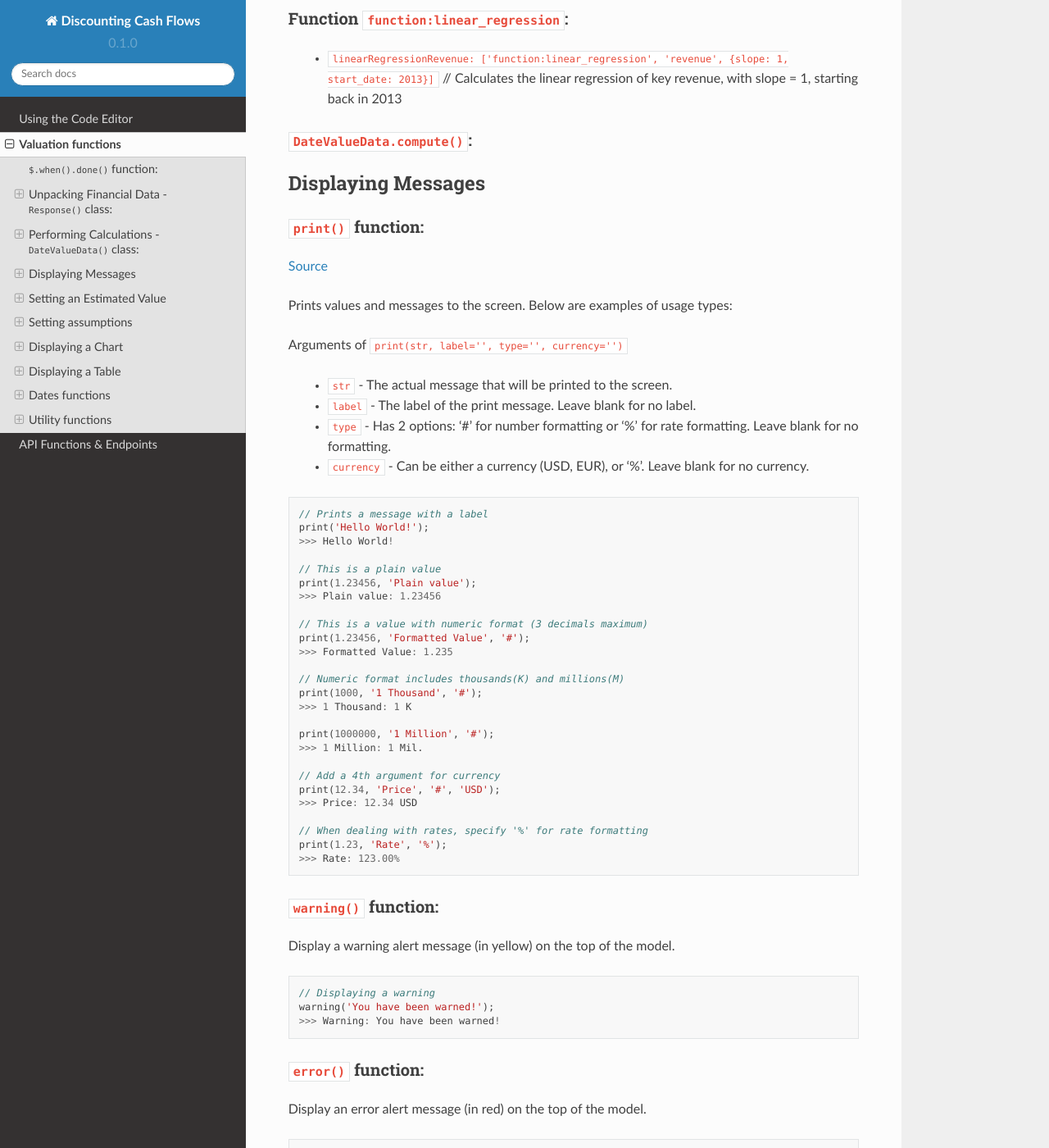
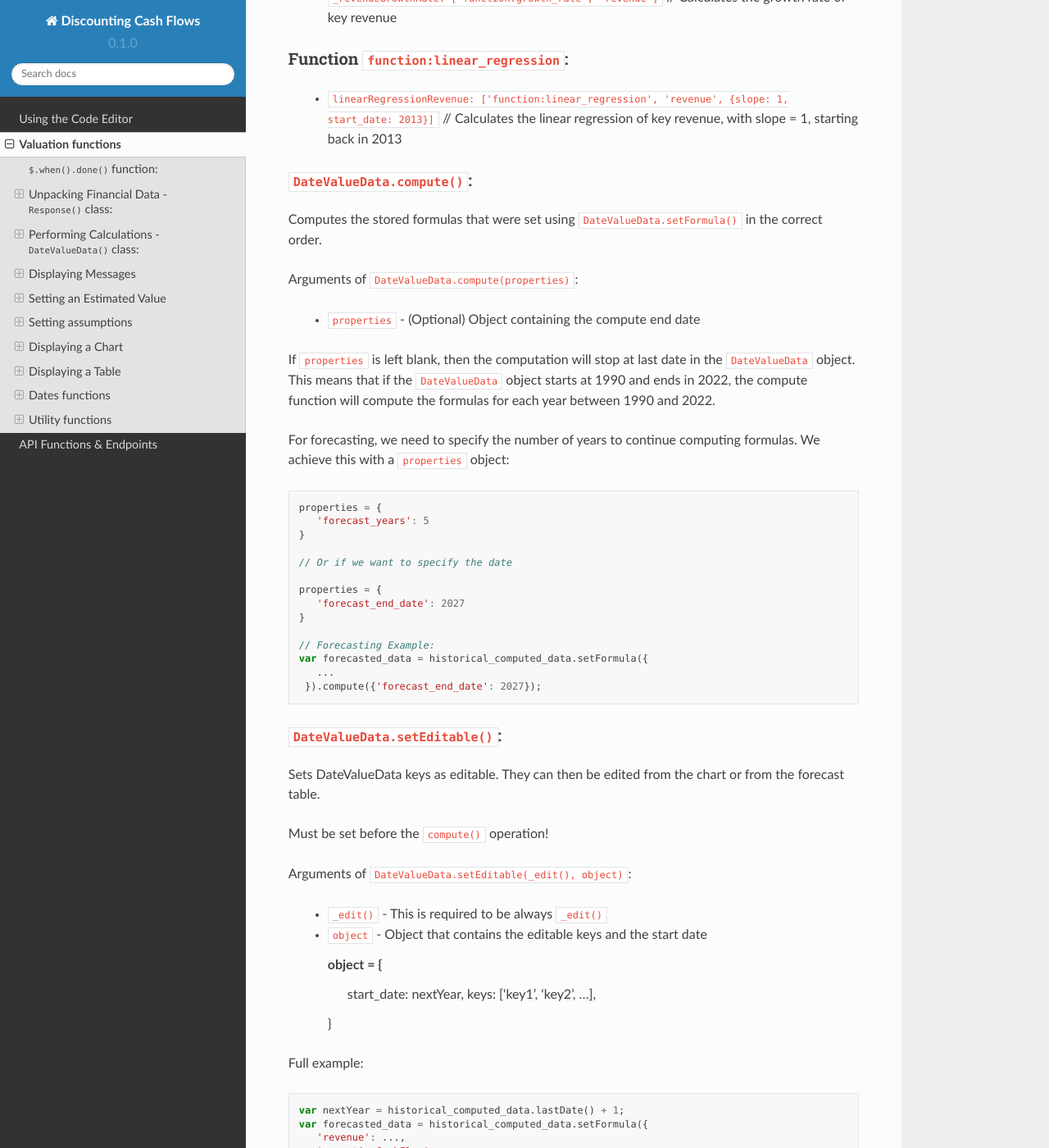
Before and after one commit to DiscountingCashFlows/readthedocs, a Sphinx documentation site: the page built from docs/source/functions.rst, in a window 1280 px wide and 1400 px high, scrolled down 6689 px. Shown: the whole window at 82% size. Built offline with Sphinx 7.4.7 and the Read the Docs theme 2.0.0, drawn with Linux system fonts in a browser that asks for light colours; some of the changed text lies outside the part shown.

Commit message:
Update functions.rst

```diff
--- a/docs/source/functions.rst
+++ b/docs/source/functions.rst
@@ -216,6 +216,8 @@ Also, notice that both '_netMargin' and '_returnOnEquity' keys start with an '_'
 
 Writes the formula onto a DateValueData object before calculation.
 
+Must be set before the ``compute()`` operation!
+
 Arguments of ``DateValueData.setFormula(new_formula)``:
 
  * ``new_formula`` - The new formula object to be set.
@@ -273,6 +275,65 @@ Function ``function:linear_regression``:
 
 ``DateValueData.compute()``:
 ****************************
+
+Computes the stored formulas that were set using ``DateValueData.setFormula()`` in the correct order.
+
+Arguments of ``DateValueData.compute(properties)``:
+
+ * ``properties`` - (Optional) Object containing the compute end date
+
+If ``properties`` is left blank, then the computation will stop at last date in the ``DateValueData`` object. This means that if the ``DateValueData`` object starts at 1990 and ends in 2022, the compute function will compute the formulas for each year between 1990 and 2022.
+
+For forecasting, we need to specify the number of years to continue computing formulas. We achieve this with a ``properties`` object:
+
+.. code-block:: javascript
+
+   properties = {
+      'forecast_years': 5
+   }
+
+   // Or if we want to specify the date
+
+   properties = {
+      'forecast_end_date': 2027
+   }
+
+   // Forecasting Example:
+   var forecasted_data = historical_computed_data.setFormula({
+      ...
+    }).compute({'forecast_end_date': 2027});
+
+``DateValueData.setEditable()``:
+********************************
+
+Sets DateValueData keys as editable. They can then be edited from the chart or from the forecast table.
+
+Must be set before the ``compute()`` operation!
+
+Arguments of ``DateValueData.setEditable(_edit(), object)``:
+
+ * ``_edit()`` - This is required to be always ``_edit()``
+
+ * ``object`` - Object that contains the editable keys and the start date
+
+   object = {
+      start_date: nextYear,
+      keys: ['key1', 'key2', ...],
+   }
+
+Full example:
+
+.. code-block:: javascript
+
+   var nextYear = historical_computed_data.lastDate() + 1;
+   var forecasted_data = historical_computed_data.setFormula({
+      'revenue': ...,
+      'operatingCashFlow': ...,
+      'freeCashFlow': ...,
+    }).setEditable(_edit(), {
+      start_date: nextYear,
+      keys: ['revenue', 'operatingCashFlow', 'freeCashFlow'],
+    }).compute({'forecast_end_date': forecastEndDate});
 
 Displaying Messages
 -------------------
@@ -429,71 +490,74 @@ Setting assumptions
 
 Assumptions are set either statically or dynamically.
 
-- ``static`` : We have a default value for the assumption (Example: INPUT.GROWTH_YEARS: 5 - it will be 5 growth years by default)
+- ``static`` : We have a default value for the assumption (Example: GROWTH_YEARS: 5 - it will be 5 growth years by default)
 
-- ``dynamic``: We can set the assumption by using ``setInputDefault()`` (Example: INPUT._TREASURY_YIELD: '' - needs to be filled dynamically with the us 10 year treasury yield)
+- ``dynamic``: We can set the assumption by using ``setAssumption()`` (Example: _TREASURY_YIELD: '' - needs to be filled dynamically with the us 10 year treasury yield)
 
 ``Input()`` function:
 *********************
 
 The ``Input()`` function holds the interactive assumptions data, which the user is able tweak and play around with.
 
-We usually use UPPERCASE when defining INPUT variables, so that we know it is referring to an input, but you can use whichever case you want.
+We usually use UPPERCASE when defining INPUT variables, so that we know it is referring to an assumption, but you can use whichever case you want.
 
 The variable name will be formatted like so:
 
-  ``INPUT.NUMBER_ONE`` -> Number One
+  ``NUMBER_ONE`` -> Number One
 
-  ``INPUT.Number_Two`` -> Number Two
+  ``Number_Two`` -> Number Two
 
-  ``INPUT.number_three`` -> Number Three
+  ``number_three`` -> Number Three
 
 Use '_' as the first character when referring to a rate:
 
-  ``INPUT._RATE: 10`` -> Will translate to 10% or 0.1
+  ``_RATE: 10`` -> Will translate to 10% or 0.1
 
-``setInputDefault()`` function:
+``setAssumption()`` function:
 *******************************
 
 `Source <https://github.com/DiscountingCashFlows/Documentation/blob/632e8f8c894e7ac7b1c19e18c5fe6a1f69d85064/source-code/valuation-functions/valuation-functions.js#L988>`__
 
-Use ``setInputDefault()`` to set a blank INPUT assumption dynamically.
+Use ``setAssumption()`` to set a blank INPUT assumption dynamically.
 
-For example, if we wanted to set an assumption (``INPUT._TREASURY_YIELD``) to the Yield of the US 10 Year Treasury Bond. Assume we've got the treasury data in object ``treasury``.
+For example, if we wanted to set an assumption (``_TREASURY_YIELD``) to the Yield of the US 10 Year Treasury Bond. Assume we've got the treasury data in object ``treasury``.
 
-  ``INPUT._TREASURY_YIELD: ''``
+  ``_TREASURY_YIELD: ''``
 
-  ``setInputDefault('_TREASURY_YIELD', treasury['year10']);``
+  ``setAssumption('_TREASURY_YIELD', treasury['year10']);``
 
 Here is a code example of defining and setting assumptions:
 
 .. code-block:: javascript
 
-  var INPUT = Input({NUMBER: 5,  // Static Assumption: Number 5
-                     CALCULATED_NUMBER: '',  // Dynamic Assumption (will be calculated later on)
-                     _RATE: 5,  // Static Assumption: Rate 5%
-                     _CALCULATED_RATE: '',  // Dynamic Assumption Rate (will be calculated later on)
-                    });
-  $.when().done(
+   Input(
+      {
+         NUMBER: 5,  // Static Assumption: Number 5
+         CALCULATED_NUMBER: '',  // Dynamic Assumption (will be calculated later on)
+         _RATE: 5,  // Static Assumption: Rate 5%
+         _CALCULATED_RATE: '',  // Dynamic Assumption Rate (will be calculated later on)
+      }
+   );
+   $.when().done(
       function(){
         // Set the dynamic assumption number
-        setInputDefault('CALCULATED_NUMBER', 1.23);
+        setAssumption('CALCULATED_NUMBER', 1.23);
 
         // Set the dynamic assumption rate
-        setInputDefault('_CALCULATED_RATE', 1.23);
+        setAssumption('_CALCULATED_RATE', 1.23);
 
-        print(INPUT.NUMBER, 'INPUT.NUMBER');
-        >>> INPUT.NUMBER: 5
+        print(getAssumption('NUMBER'), 'NUMBER');
+        >>> NUMBER: 5
 
-        print(INPUT.CALCULATED_NUMBER, 'INPUT.CALCULATED_NUMBER');
-        >>> INPUT.CALCULATED_NUMBER: 1.23
+        print(getAssumption('CALCULATED_NUMBER'), 'CALCULATED_NUMBER');
+        >>> CALCULATED_NUMBER: 1.23
 
-        print(INPUT._RATE, 'INPUT._RATE');
-        >>> INPUT._RATE: 0.05
+        print(getAssumption('_RATE'), '_RATE');
+        >>> _RATE: 0.05
 
-        print(INPUT._CALCULATED_RATE, 'INPUT._CALCULATED_RATE');
-        >>> INPUT._CALCULATED_RATE: 0.0123
-  });
+        print(getAssumption('_CALCULATED_RATE'), '_CALCULATED_RATE');
+        >>> _CALCULATED_RATE: 0.0123
+   });
 
 Displaying a Chart
 -------------------
```
